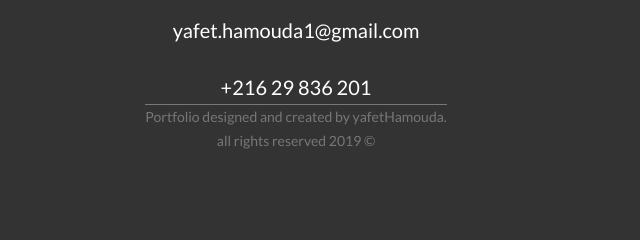
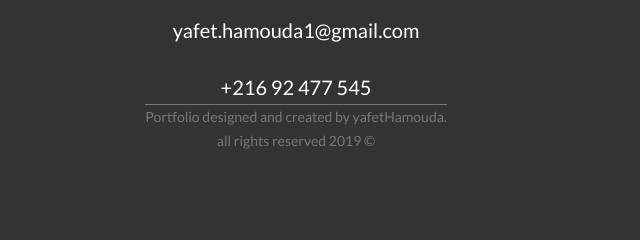
Before and after one commit to yafetHamouda/Personal-Portfolio, a website: page projects.html in a window 1280 px wide. Shown: the part 3479-3719 px from the top of the page, 344-984 px from the left. Drawn offline with nearby package versions, Linux system fonts and the light colour scheme; files that its build step writes are made by us from their sources; some icons are missing.

Commit message:
minor fixes

```diff
--- a/projects.html
+++ b/projects.html
@@ -554,7 +554,7 @@
             <span class="header__icons"
               ><i class="fas fa-phone fa-flip-horizontal"></i></span
             ><br />
-            <p style="color:white;font-size:2rem;">+216 29 836 201</p>
+            <p style="color:white;font-size:2rem;">+216 92 477 545</p>
           </div>
         </div>
         <p class="footer__text">
```
Also changed, not shown: 1 other file.
